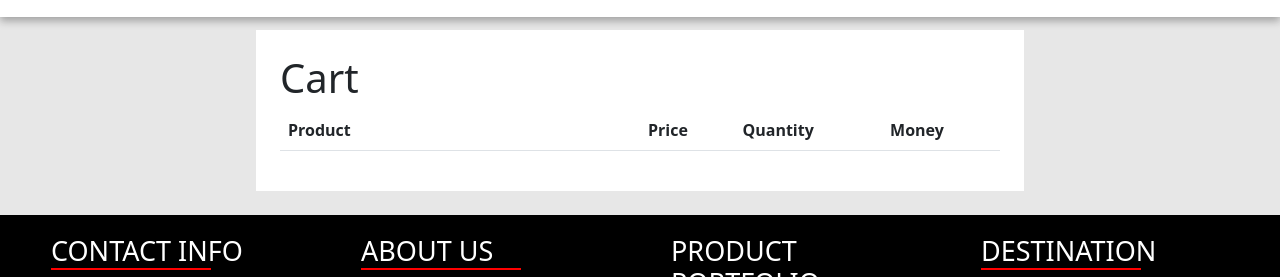
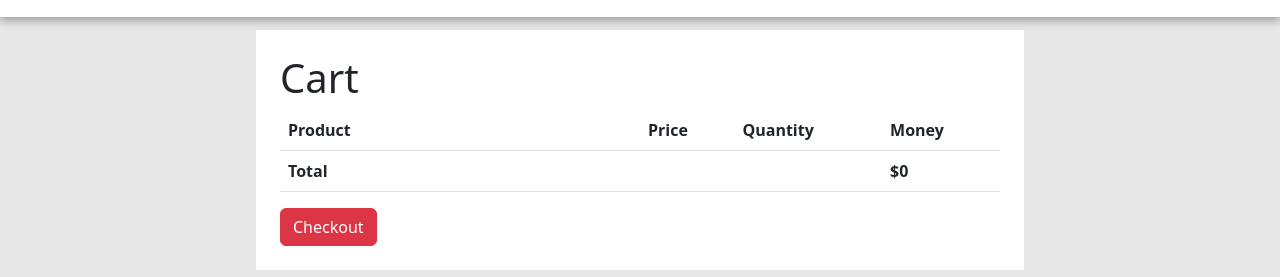
Before and after one commit to VuHongLuc/eproject-team3-C2305L, a PHP site: page /productDetail/viewCart.php in a window 1280 px wide. Shown: the part 95-372 px from the top of the page. Run offline with PHP 8.4, Linux system fonts and the light colour scheme; lists and menus that the app fills with data are empty.

Commit message:
Phong update Cart

```diff
--- a/home/navbar.php
+++ b/home/navbar.php
@@ -42,31 +42,43 @@ include("../db.php");
 
         $_SESSION['cartItem'][] = $productCart;
         // $_SESSION['cartItem'] = [];
+        // echo $_SESSION['cartNumber'];
+        // echo '<pre>';
+        // var_dump($_SESSION['cartItem']);
+        // echo '</pre>';
+        //insert into cart
+        // foreach ($_SESSION['cartItem'] as $product) {
+        //     $productID = $product['productID'];
+        //     $productName = $product['productName'];
+        //     $imageLink = $product['imageLink'];
+        //     $quantity = $product['quantity'];
+        //     $unitPrice = $product['unitPrice'];
+        //     $userIDCart = $product['userID'];
 
-            echo $_SESSION['cartNumber'];
-            echo '<pre>';
-            var_dump($_SESSION['cartItem']);
-            echo '</pre>';
+        //     // $totalMoney = $quantity*$unitPrice;
 
+        //     $productID = $_POST['productID'];
+        //     $sqlCheckProduct = "SELECT * FROM carts WHERE productID = '$productID' AND userID = '$userID'";
+        //     $resultCheckProduct = $conn->query($sqlCheckProduct);
 
-            //insert into cart
-            foreach ($_SESSION['cartItem'] as $product) {
-                $productID = $product['productID'];
-                $productName = $product['productName'];
-                $imageLink = $product['imageLink'];
-                $quantity = $product['quantity'];
-                $unitPrice = $product['unitPrice'];
-                $userIDCart = $product['userID'];
+        //     if ($resultCheckProduct && $resultCheckProduct->num_rows > 0) {
+        //         // Nếu sản phẩm đã có trong giỏ hàng, cập nhật số lượng
+        //         $row = $resultCheckProduct->fetch_assoc();
+        //         $existingQuantity = $row['cartQuantity'] + $_POST['quantity'];
 
-                $totalMoney = $quantity*$unitPrice;
+        //         $sqlUpdateQuantity = "UPDATE carts SET cartQuantity = '$existingQuantity' WHERE productID = '$productID' AND userID = '$userID'";
+        //         $resultUpdateQuantity = $conn->query($sqlUpdateQuantity);
+        //     } else {
+        //         // Nếu sản phẩm chưa có trong giỏ hàng, thêm mới vào giỏ hàng
+        //         $quantity = $_POST['quantity'];
+        //         $totalMoney = $quantity * $_POST['unitPrice'];
 
-                // Chuẩn bị truy vấn chèn dữ liệu
-                $sql = "INSERT INTO carts(cartID, productID, cartCode, userID, cartQuantity,totalMoney)
-                        VALUES (DEFAULT,'$productID', '1', '$userIDCart', '$quantity', '$totalMoney')";
+        //         $sqlInsertProduct = "INSERT INTO carts (productID, cartCode, userID, cartQuantity, totalMoney)
+        //                             VALUES ('$productID', '1', '$userID', '$quantity', '$totalMoney')";
+        //         $resultInsertProduct = $conn->query($sqlInsertProduct);
+        //     }
 
-                $result = $conn->query($sql);
-            }
-
+        // }
         }
     }
 }
--- a/productDetail/controller.js
+++ b/productDetail/controller.js
@@ -1,30 +1,48 @@
-const priceProduct = document.getElementById('price-product');
-const quantityInput = document.getElementById('quantityInput');
-const totalPriceDisplay = document.getElementById('total-price');
+const priceProduct = document.querySelectorAll('.price-product');
+const quantityInput = document.querySelectorAll('.quantityInput');
+const totalPriceDisplay = document.querySelectorAll('.total-price');
+const btnIncre = document.querySelectorAll('.incrementBtn');
+const btnDecre = document.querySelectorAll('.decrementBtn');
+const totalCart = document.getElementById('totalCart');
 
-function updateTotalPrice() {
-    const price = parseFloat(priceProduct.textContent);
-    const quantity = parseInt(quantityInput.value);
 
+function updateTotalPrice(index) {
+    const price = parseFloat(priceProduct[index].textContent);
+    const quantity = parseInt(quantityInput[index].value);
     const totalPrice = price * quantity;
-    totalPriceDisplay.textContent = '$' + totalPrice.toFixed(2);
+    totalPriceDisplay[index].textContent = "$" + totalPrice.toFixed(2);
 }
 
-document.getElementById('incrementBtn').addEventListener('click', function() {
-    quantityInput.value = parseInt(quantityInput.value) + 1;
-    updateTotalPrice();
-});
+for (let i = 0; i < btnIncre.length; i++) {
+    btnIncre[i].addEventListener('click', function() {
+        quantityInput[i].value = parseInt(quantityInput[i].value) + 1;
+        updateTotalPrice(i);
+        updateTotalCart()
+    })
+};
 
-document.getElementById('decrementBtn').addEventListener('click', function() {
-    const currentQuantity = parseInt(quantityInput.value);
-    if (currentQuantity > 1) {
-        quantityInput.value = currentQuantity - 1;
-        updateTotalPrice();
+for (let i = 0; i < btnDecre.length; i++) {
+    btnDecre[i].addEventListener('click', function() {
+        if(quantityInput[i].value >1)
+        quantityInput[i].value = parseInt(quantityInput[i].value) - 1;
+        updateTotalPrice(i);
+        updateTotalCart()
+    })
+};
+function updateTotalCart() {
+    let sum = 0;
+    for (let i = 0; i < totalPriceDisplay.length; i++) {
+        sum += parseFloat(totalPriceDisplay[i].textContent.replace("$", ""));
     }
-});
+    totalCart.textContent = "$" + sum.toFixed(2);
+}
+for (let i = 0; i < totalPriceDisplay.length; i++) {
+    updateTotalPrice(i);
+    updateTotalCart()
+}
 
-quantityInput.addEventListener('change', function() {
-    updateTotalPrice();
-});
-
-updateTotalPrice();
+// Xử lý : xư lý tổng tiền khi sản phảm được add to cart
+//          Nếu chưa có sản phẩm trong giỏ hàng thì hiển thị No Item in cart
+//          cử lý lỗi bị trùng sản phẩm
+//         thêm button Check out và xem Thêm, khi click button check out thì insert tất cả vào trong bảng order.
+//          Làm giao diện check out
--- a/productDetail/viewCart.php
+++ b/productDetail/viewCart.php
@@ -5,7 +5,6 @@
     <meta charset="UTF-8">
     <meta name="viewport" content="width=device-width, initial-scale=1.0">
     <link rel="stylesheet" href="../style.css">
-    <link href="https://cdn.jsdelivr.net/npm/bootstrap@5.3.2/dist/css/bootstrap.min.css">
     <link rel="stylesheet" href="https://cdnjs.cloudflare.com/ajax/libs/font-awesome/5.15.4/css/all.min.css" />
 
 
@@ -24,6 +23,7 @@
     <div class="view-cart d-flex justify-content-center py-4">
         <div class="view-cart-details  p-4">
             <h1 class="">Cart</h1>
+            <form action="viewCheckout.php" method="post">
             <table class=" table align-middle ">
                 <tr class="">
                     <th scope="col" class="">Product</th>
@@ -32,6 +32,7 @@
                     <th scope="col" class="">Money</th>
                 </tr>
                 <?php
+                    $totalCart = 0;
                     foreach ($_SESSION['cartItem'] as $item){
                         $productID = $item['productID'];
                         $productName = $item['productName'];
@@ -39,32 +40,33 @@
                         $quantity = $item['quantity'];
                         $unitPrice = $item['unitPrice'];
 
-                 ?>
 
-                <tr  class="">
+                        $totalCart+=($quantity*$unitPrice);
+                ?>
+                <tr>
                     <td class="d-flex align-items-center">
                         <a href="deleteCart.php?productID=<?php echo $productID;?>"><button type="button" class="cart-btn-x m-1 text-center"><i class="fas fa-trash"></i></button></a>
                         <div class="cart-img p-1 m-1">
                             <img src="<?php echo  $imageLink; ?>" alt="Product img">
                         </div>
-                        <div class="cart-name-product p-1 m-1 fw-bold"><?php echo $productName;  ?></div>
+                        <div class="cart-name-product p-1 m-1 fw-bold"><?php echo $productName; ?></div>
                     </td>
-                    <td id="price-product"><?php echo $unitPrice  ; ?></td>
+                    <td class="price-product"><?php echo $unitPrice  ; ?></td>
                     <td>
-                        <button class=" btn  decrease-btn btn-danger align-middle " id="decrementBtn" >-</button>
-                        <input type="number" class="quantity-pro-input align-middle text-center " name="quantity" id="quantityInput" value="<?php echo $quantity; ?>" min="1" >
-                        <button class="btn  increase-btn btn-danger align-middle " id="incrementBtn">+</button>
+                        <button class="decrementBtn btn btn-danger align-middle " >-</button>
+                        <input type="number" class="quantityInput align-middle text-center " name="quantity" value="<?php echo $quantity; ?>" min="1" >
+                        <button class="incrementBtn btn btn-danger align-middle " >+</button>
                     </td>
-                    <td id="total-price" class=" mx-2"><?php echo $unitPrice*$quantity; ?></td>
+                    <td class="total-price" class=" mx-2"><?php echo $unitPrice*$quantity; ?></td>
                 </tr>
                 <?php }?>
-                <!-- <tr class="">
-                    <td  >Total:</td>
-                    <td id="totalMoney">$10.00</td>
-                </tr> -->
-
+                <tr>
+                    <td colspan="3" class="fw-bold">Total</td>
+                    <td id="totalCart"class="fw-bold"><?php echo "$". $totalCart; ?></td>
+                </tr>
             </table>
-
+                <a href="" class="list-group=item"><button class="btn btn-danger">Checkout</button></a>
+        </form>
         </div>
     </div>
 
@@ -76,7 +78,6 @@
     <?php include('../home/footer.html'); ?>
 
     <!-- Link -->
-    <script src="https://cdn.jsdelivr.net/npm/bootstrap@5.3.2/dist/js/bootstrap.bundle.min.js" integrity="sha384-C6RzsynM9kWDrMNeT87bh95OGNyZPhcTNXj1NW7RuBCsyN/o0jlpcV8Qyq46cDfL" crossorigin="anonymous"></script>
     <script src="controller.js"></script>
 
 </body>
--- a/productDetail/viewProduct.php
+++ b/productDetail/viewProduct.php
@@ -67,9 +67,9 @@
 
                     <div class="product-details-quantity my-1">
                         <label for="" class="fw-bold p-2 font-size-sm mt-1">Quantity</label>
-                        <button type="button" class=" btn  decrease-btn btn-danger align-middle " id="decrementBtn" >-</button>
-                        <input type="number" class="quantity-pro-input align-middle text-center " name="quantity" id="quantityInput" value="1" min="1" >
-                        <button type="button" class="btn  increase-btn btn-danger align-middle " id="incrementBtn">+</button>
+                        <button type="button" class="decrementBtn btn btn-danger align-middle " >-</button>
+                        <input type="number" class="quantityInput align-middle text-center " name="quantity" value="1" min="1" >
+                        <button type="button" class="incrementBtn btn btn-danger align-middle ">+</button>
                     </div>
 
 
--- a/search/product-search.php
+++ b/search/product-search.php
@@ -9,7 +9,7 @@
 </head>
 
 <body>
-    <?php include "../home/navbar.html" ?>
+    <?php include "../home/navbar.php" ?>
 
     <div class="container-fluid">
         <div class="row mt-3">
@@ -53,7 +53,7 @@
                                         </h5>
                                         <p class="card-text text-danger fw-bold"><?php echo $row["unitPrice"] . "$" ?></p>
                                         <div class="justify-content-between d-flex">
-                                            <a href="#" class="btn btn-outline-danger fw-bold">ADD TO CART</a>
+                                            <a href="../productDetail/viewProduct.php?productID=<?php echo $row['productID'];?>" class="btn btn-outline-danger fw-bold">ADD TO CART</a>
                                             <a href="#" class="btn btn-outline-secondary fw-bold">COMPARE</a>
                                         </div>
                                     </div>
--- a/style.css
+++ b/style.css
@@ -322,13 +322,13 @@ tr:hover {
 
 
 /* Quantity product */
-.increase-btn, .decrease-btn {
+.incrementBtn, .decrementBtn {
     width: 30px;
     height: 30px;
     margin: 0 !important;
     padding: 0 !important;
 }
-.quantity-pro-input {
+.quantityInput {
     width: 50px !important;
     border: 1px solid #ececec;
 
```
Lines whose indentation alone changed are shown as unchanged.
